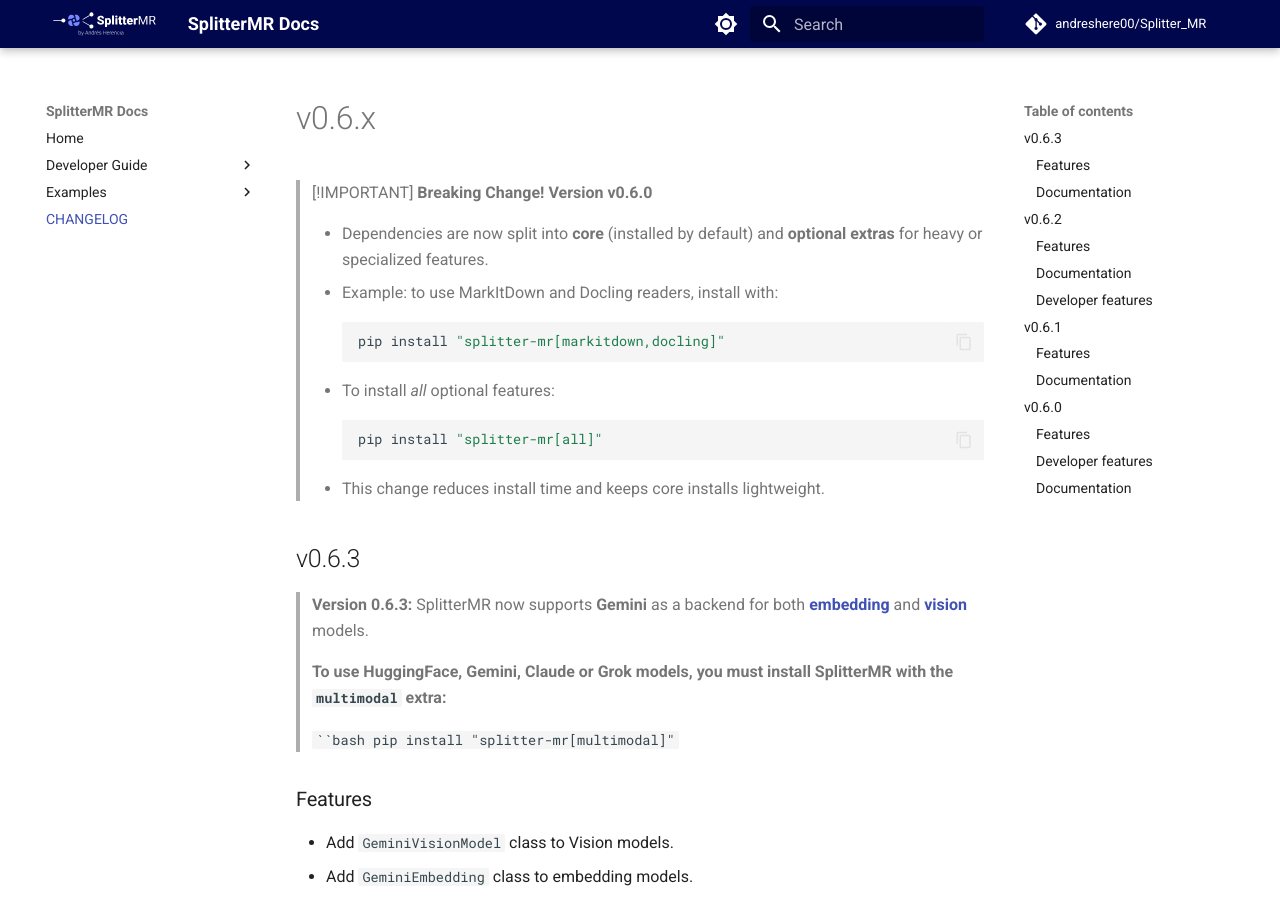
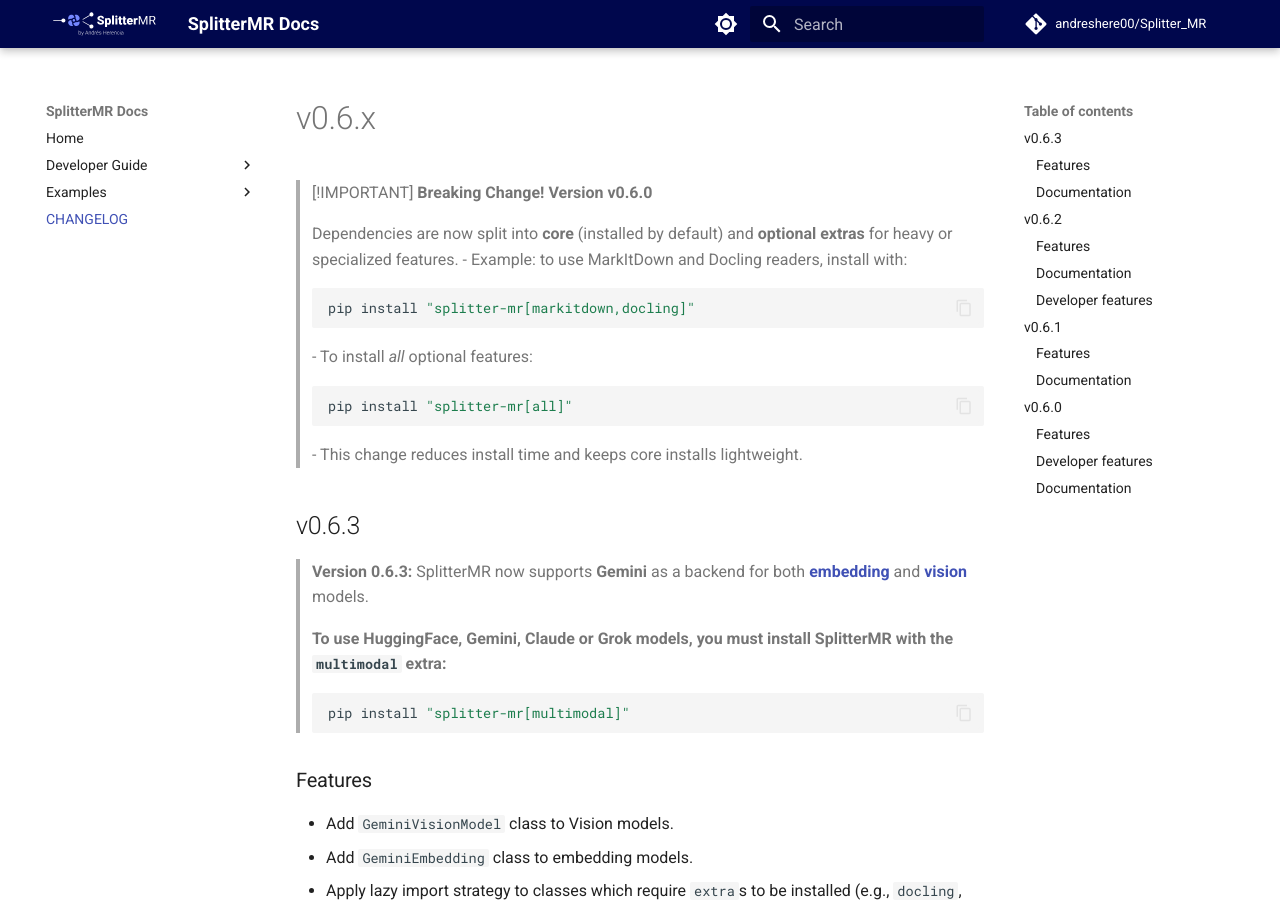
Before and after one commit to andreshere00/Splitter_MR, an MkDocs documentation site: the page built from docs/CHANGELOG.md, in a window 1280 px wide and 900 px high. Built offline with MkDocs 1.6.1 and Material for MkDocs 9.7.7, drawn with Linux system fonts in a browser that asks for light colours; comment, search, counter and statistics services are not loaded; some of the changed text lies outside the part shown.

Commit message:
docs: update README, CHANGELOG and documentation server

````diff
--- a/docs/CHANGELOG.md
+++ b/docs/CHANGELOG.md
@@ -3,16 +3,16 @@
 > [!IMPORTANT]
 > **Breaking Change! Version v0.6.0**
 >
-> - Dependencies are now split into **core** (installed by default) and **optional extras** for heavy or specialized features.
->   - Example: to use MarkItDown and Docling readers, install with:
->     ```bash
->     pip install "splitter-mr[markitdown,docling]"
->     ```
->   - To install *all* optional features:
->     ```bash
->     pip install "splitter-mr[all]"
->     ```
->   - This change reduces install time and keeps core installs lightweight.
+> Dependencies are now split into **core** (installed by default) and **optional extras** for heavy or specialized features.
+> - Example: to use MarkItDown and Docling readers, install with:
+>   ```bash
+>   pip install "splitter-mr[markitdown,docling]"
+>   ```
+> - To install *all* optional features:
+>   ```bash
+>   pip install "splitter-mr[all]"
+>   ```
+> - This change reduces install time and keeps core installs lightweight.
 
 ## v0.6.3
 
@@ -22,7 +22,7 @@
 >
 > ```bash
 > pip install "splitter-mr[multimodal]"
-> `
+> ```
 
 ### Features
 
@@ -58,11 +58,11 @@
 
 - Add `HuggingFaceVisionModel` to documentation.
 - Update architecture diagram.
-- Update README.md
+- Update `README.md`.
 
 ### Developer features
 
-- Add new dependencies to multimodal group
+- Add new dependencies to multimodal group.
 
 ## v0.6.1
 
````
Also changed, not shown: CHANGELOG.md (+13 -13 lines), README.md (+11 -11 lines), docs/index.md (+11 -11 lines).
